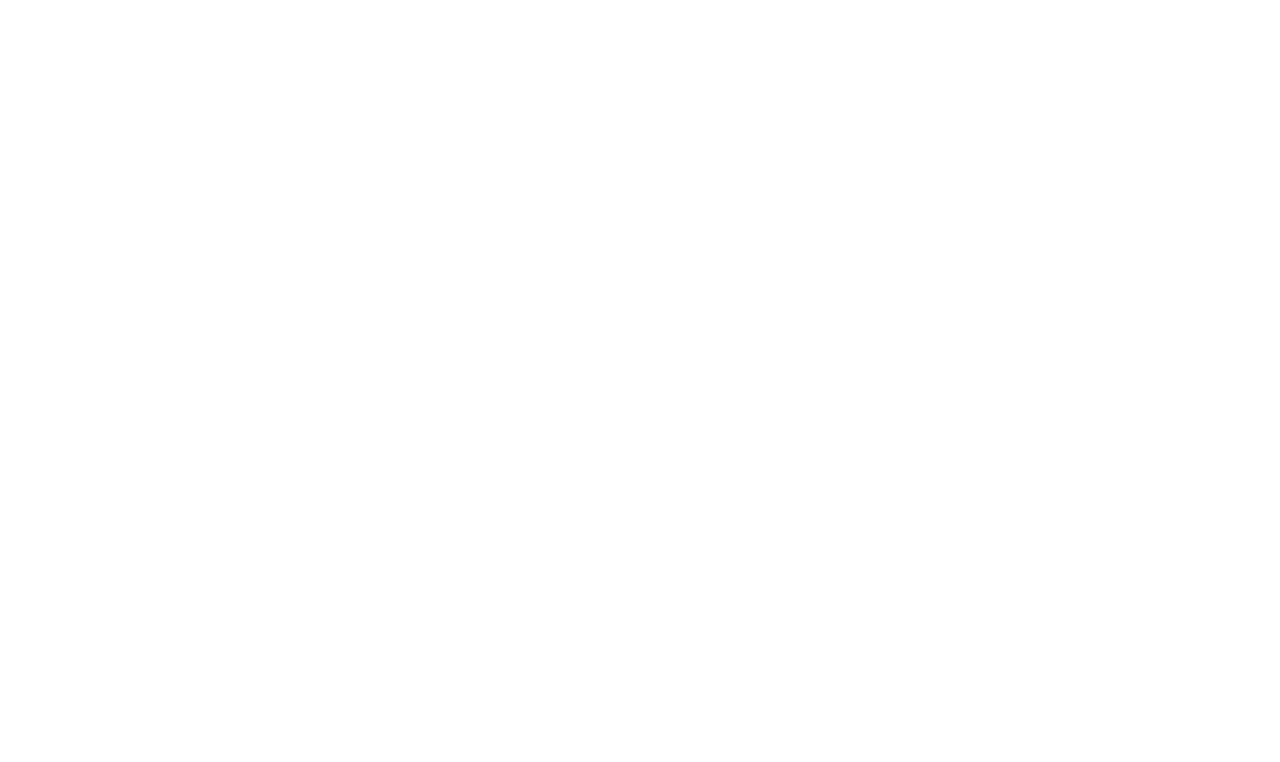
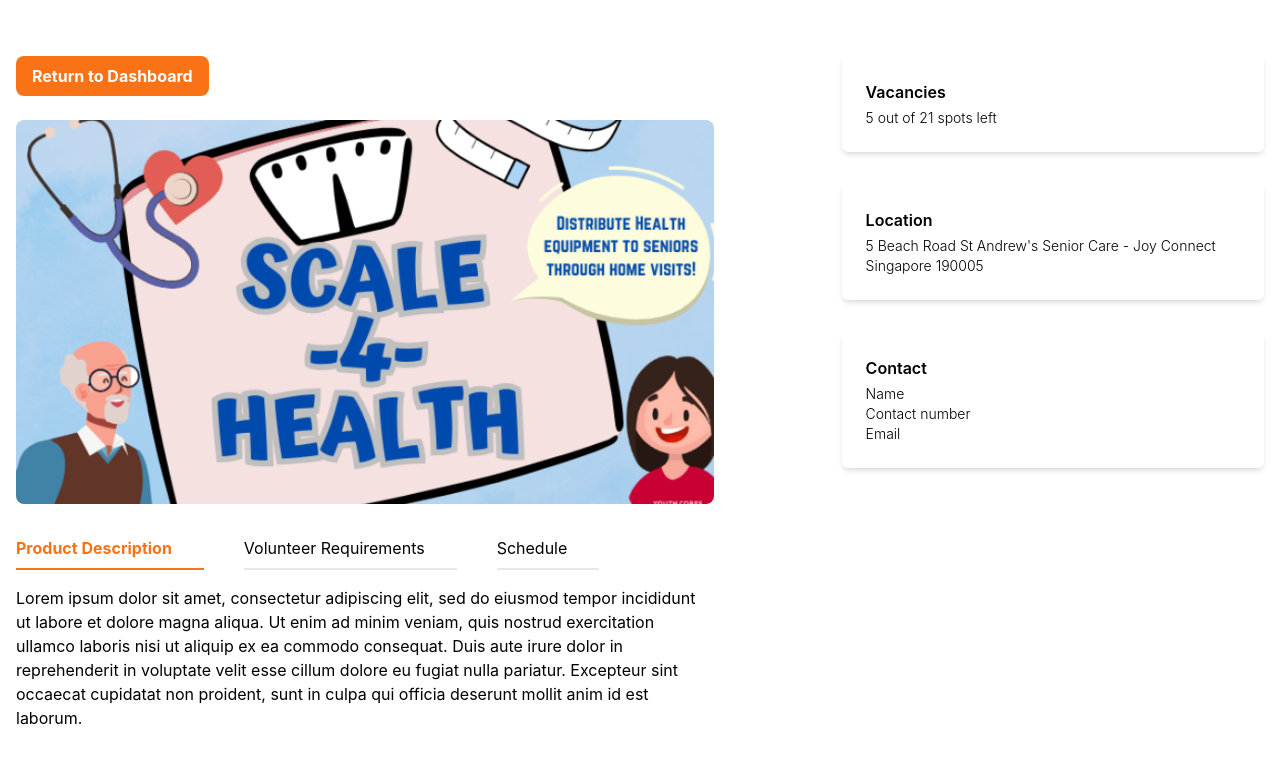
Before and after one commit to CJun1039/VoMA, a React (Create React App) app in the folder frontend/: page /event in a window 1280 px wide. Before the commit this address had no page. Shown: the top 762 px of the page. Built offline with nearby package versions, Linux system fonts and the light colour scheme.

Commit message:
Create SingleEvent page

```diff
--- a/frontend/src/App.js
+++ b/frontend/src/App.js
@@ -2,20 +2,27 @@
 import LoginContainer from "./components/Login/login-container";
 import RegistrationContainer from "./components/Registration/registration-container";
 import LoginPage from "./components/LoginPage/login-page";
+import SingleEventPage from "./components/SingleEventPage/SingleEventPage";
 import "./App.css";
 import RegistrationPage from "./components/RegistrationPage/registration-page";
 import ActivityCard from "./components/ActivityCard/activity-card";
-import { BrowserRouter, Routes, Route, createBrowserRouter } from "react-router-dom";
+import {
+  BrowserRouter,
+  Routes,
+  Route,
+  createBrowserRouter,
+} from "react-router-dom";
 import RecommendedActivities from "./components/Dashboard/recommended-activities";
 
 function App() {
   return (
     <BrowserRouter>
-    <Routes>
-      <Route path="/login" element={<LoginPage />}></Route>
-      <Route path="/register" element={<RegistrationPage />}></Route>
-      <Route path="/dashboard" element={<RecommendedActivities />} />
-    </Routes>
+      <Routes>
+        <Route path="/login" element={<LoginPage />}></Route>
+        <Route path="/register" element={<RegistrationPage />}></Route>
+        <Route path="/dashboard" element={<RecommendedActivities />} />
+        <Route path="/event" element={<SingleEventPage />} />
+      </Routes>
     </BrowserRouter>
   );
 }
--- /dev/null
+++ b/frontend/src/components/SingleEventPage/SingleEventPage.js
@@ -0,0 +1,152 @@
+import { useState } from "react";
+import eventImage from "../../assets/eventImage.png";
+
+export default function SingleEventPage() {
+  return (
+    <div className="container mx-auto px-4 pb-20 grid grid-cols-5 gap-32">
+      <div className="col-span-3">
+        <div className="flex flex-col items-start pt-14">
+          <button className="bg-orange-500 hover:bg-orange-700 text-white py-2 px-4 font-bold rounded-lg">
+            Return to Dashboard
+          </button>
+          <img
+            src={eventImage}
+            alt="Event"
+            className="object-cover object-center h-96 w-full rounded-lg my-6"
+          />
+          <Tabs />
+        </div>
+      </div>
+      <div className="col-span-2">
+        <LeftBlock />
+      </div>
+    </div>
+  );
+}
+
+function Tabs() {
+  const [activeTab, setActiveTab] = useState(1);
+
+  const handleTabClick = (tabNumber) => {
+    setActiveTab(tabNumber);
+  };
+
+  const renderTabContent = () => {
+    switch (activeTab) {
+      case 1:
+        return (
+          <p>
+            Lorem ipsum dolor sit amet, consectetur adipiscing elit, sed do
+            eiusmod tempor incididunt ut labore et dolore magna aliqua. Ut enim
+            ad minim veniam, quis nostrud exercitation ullamco laboris nisi ut
+            aliquip ex ea commodo consequat. Duis aute irure dolor in
+            reprehenderit in voluptate velit esse cillum dolore eu fugiat nulla
+            pariatur. Excepteur sint occaecat cupidatat non proident, sunt in
+            culpa qui officia deserunt mollit anim id est laborum.
+          </p>
+        );
+      case 2:
+        return (
+          <p>
+            Sed ut perspiciatis unde omnis iste natus error sit voluptatem
+            accusantium doloremque laudantium, totam rem aperiam, eaque ipsa
+            quae ab illo inventore veritatis et quasi architecto beatae vitae
+            dicta sunt explicabo. Nemo enim ipsam voluptatem quia voluptas sit
+            aspernatur aut odit aut fugit, sed quia consequuntur magni dolores
+            eos qui ratione voluptatem sequi nesciunt. Neque porro quisquam est,
+            qui dolorem ipsum quia dolor sit amet, consectetur, adipisci velit,
+            sed quia non numquam eius modi tempora incidunt ut labore et dolore
+            magnam aliquam quaerat voluptatem. Ut enim ad minima veniam, quis
+            nostrum exercitationem ullam corporis suscipit laboriosam, nisi ut
+            aliquid ex ea commodi consequatur? Quis autem vel eum iure
+            reprehenderit qui in ea voluptate velit esse quam nihil molestiae
+            consequatur, vel illum qui dolorem eum fugiat quo voluptas nulla
+            pariatur?
+          </p>
+        );
+      case 3:
+        return (
+          <p>
+            But I must explain to you how all this mistaken idea of denouncing
+            pleasure and praising pain was born and I will give you a complete
+            account of the system, and expound the actual teachings of the great
+            explorer of the truth, the master-builder of human happiness. No one
+            rejects, dislikes, or avoids pleasure itself, because it is
+            pleasure, but because those who do not know how to pursue pleasure
+            rationally encounter consequences that are extremely painful. Nor
+            again is there anyone who loves or pursues or desires to obtain pain
+            of itself, because it is pain, but because occasionally
+            circumstances occur in which toil and pain can procure him some
+            great pleasure. To take a trivial example, which of us ever
+            undertakes laborious physical exercise, except to obtain some
+            advantage from it? But who has any right to find fault with a man
+            who chooses to enjoy a pleasure that has no annoying consequences,
+            or one who avoids a pain that produces no resultant pleasure
+          </p>
+        );
+      default:
+        return null;
+    }
+  };
+
+  return (
+    <>
+      <div className="flex mb-4">
+        <div
+          className={`cursor-pointer py-2 pr-8 mr-10 border-b-2  hover:border-orange-700 hover:text-orange-700 transition ${
+            activeTab === 1
+              ? "border-b-2 border-orange-500 text-orange-500 font-bold"
+              : ""
+          }`}
+          onClick={() => handleTabClick(1)}
+        >
+          Product Description
+        </div>
+        <div
+          className={`cursor-pointer py-2 pr-8 mr-10 border-b-2 hover:border-orange-700 hover:text-orange-700 transition ${
+            activeTab === 2
+              ? "border-b-2 border-orange-500 text-orange-500 font-bold"
+              : ""
+          }`}
+          onClick={() => handleTabClick(2)}
+        >
+          Volunteer Requirements
+        </div>
+        <div
+          className={`cursor-pointer py-2 pr-8 mr-10 border-b-2 hover:border-orange-700 hover:text-orange-700 transition ${
+            activeTab === 3
+              ? "border-b-2 border-orange-500 text-orange-500 font-bold"
+              : ""
+          }`}
+          onClick={() => handleTabClick(3)}
+        >
+          Schedule
+        </div>
+      </div>
+      <div>{renderTabContent()}</div>
+    </>
+  );
+}
+
+function LeftBlock() {
+  return (
+    <div className="flex flex-col pt-14">
+      <div className="shadow-md p-6 rounded-md mb-4">
+        <p className="font-semibold pb-1">Vacancies</p>
+        <p className="font-light text-sm">5 out of 21 spots left</p>
+      </div>
+      <div className="shadow-md p-6 rounded-md my-4">
+        <p className="font-semibold  pb-1">Location</p>
+        <p className="font-light text-sm">
+          5 Beach Road St Andrew's Senior Care - Joy Connect Singapore 190005
+        </p>
+      </div>
+      <div className="shadow-md p-6 rounded-md my-4">
+        <p className="font-semibold  pb-1">Contact</p>
+        <p className="font-light text-sm">Name</p>
+        <p className="font-light text-sm">Contact number</p>
+        <p className="font-light text-sm">Email</p>
+      </div>
+    </div>
+  );
+}
```
Also changed, not shown: frontend/src/assets/eventImage.png (added).
